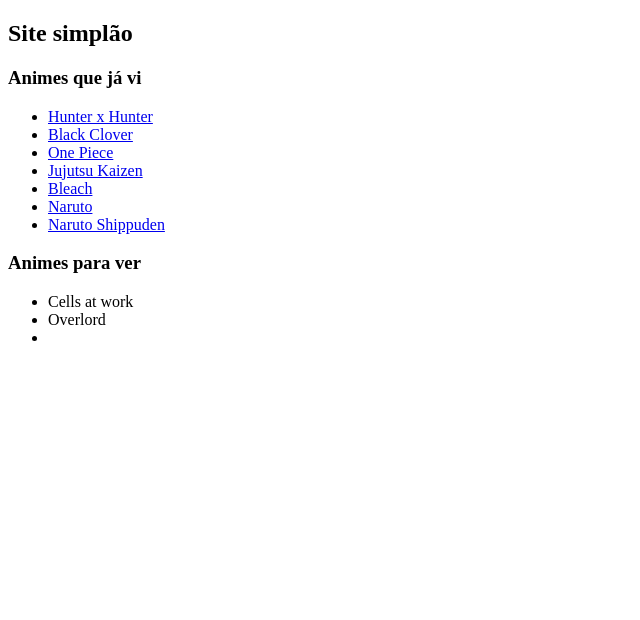
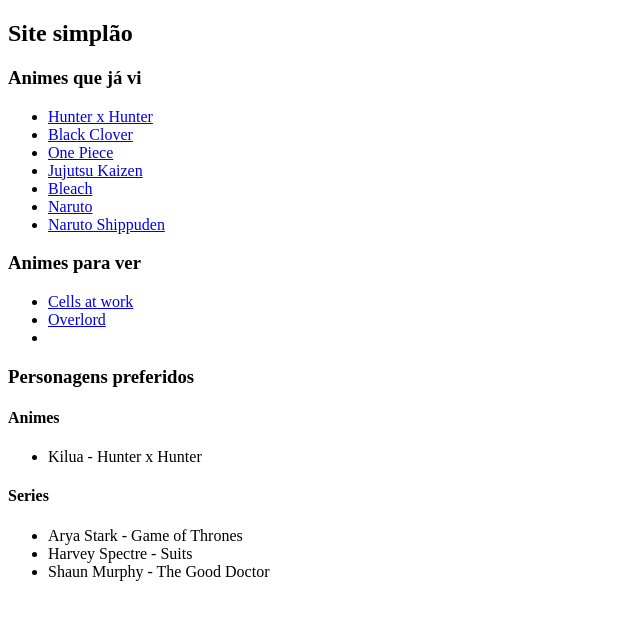
Before and after one commit to Libianno/site, a FastAPI app: template templates/home.html in a window 1280 px wide. Shown: the top 620 px of the page, without its empty margins (0-640 px from the left). Run offline with FastAPI, Linux system fonts and the light colour scheme; the template is opened without the code that fills it, so the values that code supplies are empty.

Commit message:
Finalização dos arquivos estaticos

```diff
--- a/templates/home.html
+++ b/templates/home.html
@@ -14,7 +14,7 @@
             <li><a href="https://www.crunchyroll.com/pt-br/series/GYQ4MW246/naruto-shippuden">Naruto Shippuden</a></li>
 
             {% for anime in animes %}
-                <li>{{ anime }}</li>
+            <li><a href={{animes[anime]}}>{{anime}}</a></li>
             {% endfor %}
 
         </ul>
@@ -22,9 +22,26 @@
     <div>
         <h3>Animes para ver</h3>
         <ul>
-            <li>Cells at work</li>
-            <li>Overlord</li>
+            <li><a href="https://www.crunchyroll.com/pt-br/series/GR3KVPQER/cells-at-work">Cells at work</a></li>
+            <li><a href="https://www.crunchyroll.com/pt-br/series/G69PZ5PDY/overlord">Overlord</a></li>
             <li></li>
         </ul>
     </div>
+    <div>
+        <h3>Personagens preferidos</h3>
+        <div id="Esquerda">
+            <h4>Animes</h4>
+            <ul>
+                <li>Kilua - Hunter x Hunter</li>
+            </ul>
+        </div>
+        <div id="Direita">
+            <h4>Series</h4>
+            <ul>
+                <li>Arya Stark - Game of Thrones</li>
+                <li>Harvey Spectre - Suits</li>
+                <li>Shaun Murphy - The Good Doctor</li>
+            </ul>
+        </div>
+    </div>
 {% endblock %}
--- a/templates/layouts/base.html
+++ b/templates/layouts/base.html
@@ -3,10 +3,10 @@
 <head>
     <meta charset="UTF-8">
     <meta name="viewport" content="width=device-width, initial-scale=1.0">
+    <link rel="stylesheet" href="{{ url_for('static', path='CSS/style.css')}}">
 </head>
 <body>
     {% block content %}
     {% endblock %}
-
 </body>
 </html>
```
Also changed, not shown: static/CSS/style.css (added, +11 -0 lines).
